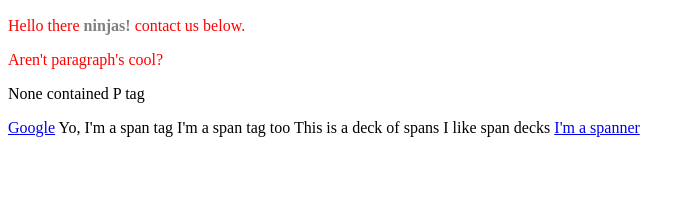
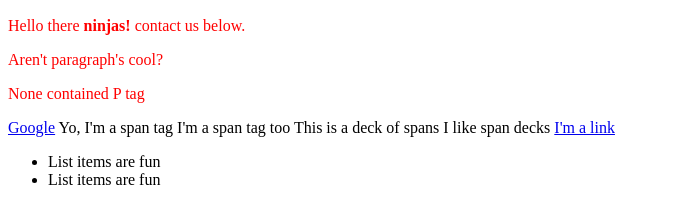
Before and after one commit to WitoG/Learning-CSS-with-Youtube, a plain HTML site: page contact.html in a window 1280 px wide. Shown: the part 157-380 px from the top of the page, without its empty margins (0-695 px from the left). Drawn offline with Linux system fonts and the light colour scheme.

Commit message:
youtube tutorial 13

```diff
--- a/contact.html
+++ b/contact.html
@@ -30,7 +30,12 @@
         <span class="deck">This is a deck of spans</span>
         <span class="deck">I like span decks</span>
 
-        <a href="#">I'm a spanner</a>
+        <a href="#">I'm a link</a>
+
+        <ul>
+            <li>List items are fun</li>
+            <li>List items are fun</li>
+        </ul>
 
     </body>
 
--- a/syntax.css
+++ b/syntax.css
@@ -1,11 +1,7 @@
-#main-content p{
-    color: red;
+p{
+    color: red !important;
 }
 
-p{
-    color: black;
+#main-content p{
+    color: green;
 }
-
-strong{
-    color: grey;
-}
```
